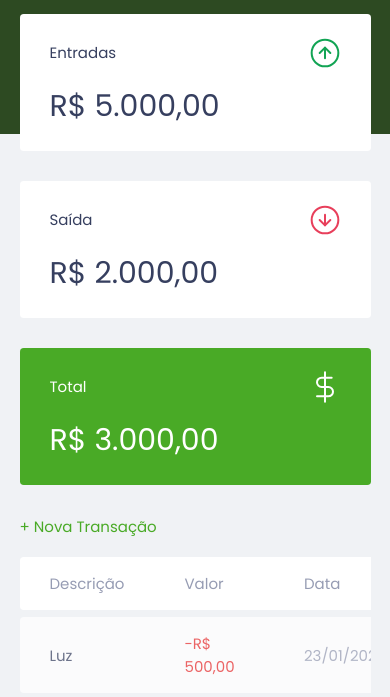
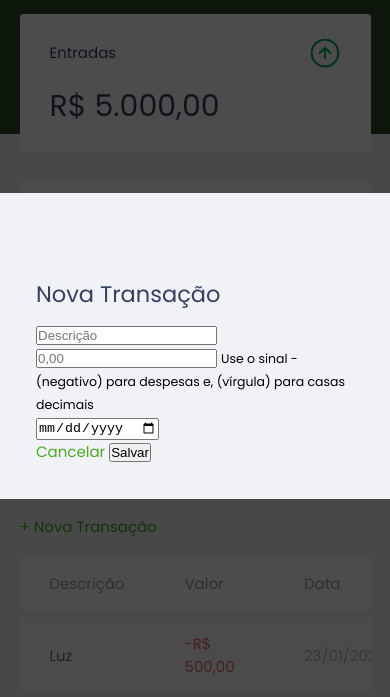
Before and after one commit to saulomlcosta/maratonaDiscover1-devFinance, a plain HTML site: page index.html in a window 390 px wide. Shown: the part 76-773 px from the top of the page. Drawn offline with Linux system fonts and the light colour scheme.

Commit message:
Modal and responsive

```diff
--- a/index.html
+++ b/index.html
@@ -97,6 +97,36 @@
     </section>
   </main>
 
+  <div class="modal-overlay active">
+    <div class="modal">
+      <div class="form">
+        <h2>Nova Transação</h2>
+        <form action="">
+          <div class="input-group">
+            <label class="sr-only" for="description">Descrição</label>
+            <input type="text" id="description" name="description" placeholder="Descrição" />
+          </div>
+
+          <div class="input-group">
+            <label class="sr-only" for="amount">Valor</label>
+            <input type="number" id="amount" name="amount" placeholder="0,00" />
+            <small class="help">Use o sinal - (negativo) para despesas e, (vírgula) para casas decimais</small>
+          </div>
+
+          <div class="input-group">
+            <label class="sr-only" for="date">Data</label>
+            <input type="date" id="date" name="date" />
+          </div>
+
+          <div class="input-group actions">
+            <a href="#" class="button cancel">Cancelar</a>
+            <button>Salvar</button>
+          </div>
+        </form>
+      </div>
+    </div>
+  </div>
+
   <footer>
     <p>dev.finance$</p>
   </footer>
--- a/style.css
+++ b/style.css
@@ -115,13 +115,16 @@ header {
 }
 
 /* Table ============================>*/
+#transaction {
+  display: block;
+  width: 100%;
+  overflow-x: auto;
+}
+
 #data-table {
-  display: block;
   width: 100%;
   border-spacing: 0 0.5rem;
   color: #969cb3;
-
-  overflow-x: auto;
 }
 
 table thead tr th:first-child,
@@ -168,7 +171,33 @@ td.income {
 td.expense {
   color: #e92929;
 }
+/* Modal =============================>*/
+.modal-overlay {
+  width: 100%;
+  height: 100%;
 
+  background-color: rgba(0,0,0,0.7);
+
+  position: fixed;
+  top: 0;
+
+  display: flex;
+  align-items: center;
+  justify-content: center;
+
+  opacity: 0;
+  visibility: hidden;
+}
+
+.modal-overlay.active {
+  opacity: 1;
+  visibility: visible;
+}
+
+.modal {
+  background: #f0f2f5;
+  padding: 2.4rem;
+}
 /* Footer ============================>*/
 footer {
   text-align: center;
```
